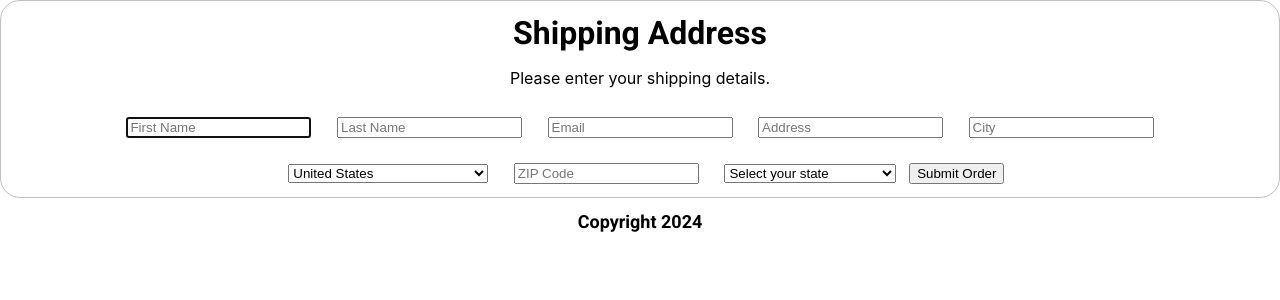
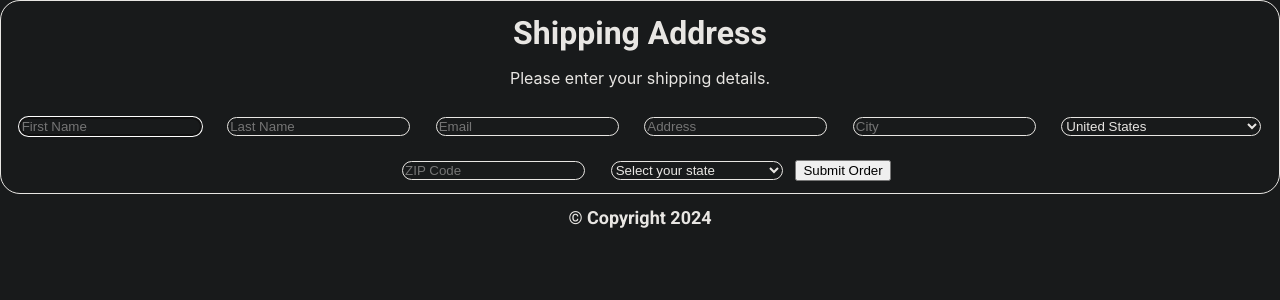
Before and after one commit to TroyWarez/basic-site, a React (Vite) app: page / in a window 1280 px wide. Shown: the top 300 px of the page. Built offline with nearby package versions, Linux system fonts and the light colour scheme.

Commit message:
css dark mode

```diff
--- a/src/components/OrderForm/OrderForm.module.css
+++ b/src/components/OrderForm/OrderForm.module.css
@@ -4,24 +4,34 @@
   font-style: normal;
   margin: 1%;
   font-size: xx-large;
+  color: #e8e6e3;
 }
 .shippingform {
   display: bable-row;
   border-radius: 20px;
-  border: 1px solid #c0c0c0;
+  border: 1px solid #e8e6e3;;
   outline: 0 !important;
   box-sizing: border-box;
   width: 100%;
+  color: #e8e6e3;
 }
 .shippinginput {
   margin: 1%;
+  background-color: #181a1b;
+  color: #e8e6e3;
+  border-radius: 20px;
+  border: 1px solid #e8e6e3;;
+}
+.shippingselect {
+  margin: 1%;
+  max-width: 15em;
+  background-color: #181a1b;
+  color: #e8e6e3;
+  border-radius: 20px;
+  border: 1px solid #e8e6e3;;
 }
 .CanadianProvinces {
   display: none;
   margin: 1%;
   max-width: 15em;
 }
-.shippingselect {
-  margin: 1%;
-  max-width: 15em;
-}
--- a/src/index.css
+++ b/src/index.css
@@ -9,6 +9,9 @@
 body {
   margin: 0;
   padding: 0;
+  height: 100%;
+  width: 100%;
+  background-color: #181a1b;
 }
 .hide {
   visibility: hidden;
@@ -24,4 +27,5 @@ footer {
   margin: 1%;
   font-size: large;
   text-align: center;
+  color: #e8e6e3;
 }
--- a/src/pages/CheckoutPage.tsx
+++ b/src/pages/CheckoutPage.tsx
@@ -3,7 +3,7 @@ const CheckoutPage = () => {
   return (
     <div>
     <OrderForm/>
-    <footer>Copyright {new Date().getFullYear()}</footer>
+    <footer>© Copyright {new Date().getFullYear()}</footer>
     </div>
   );
 };
```
